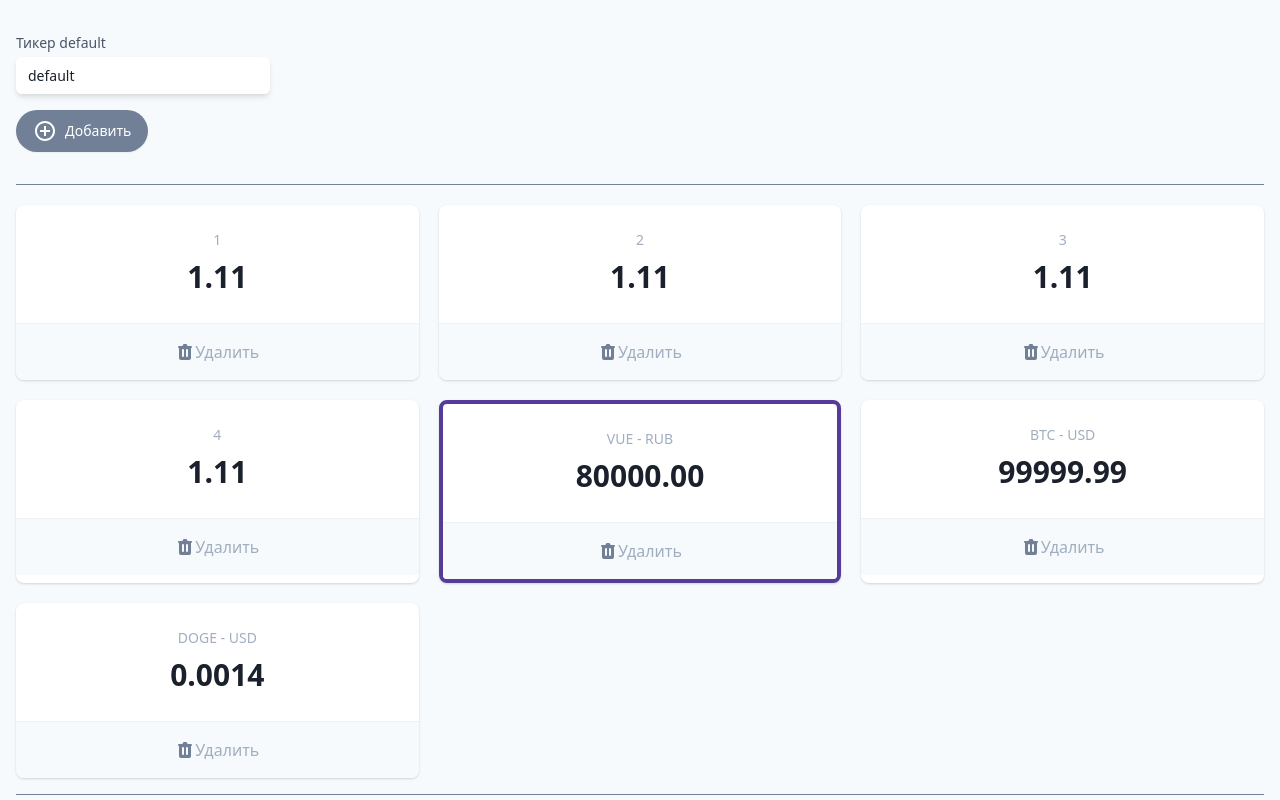
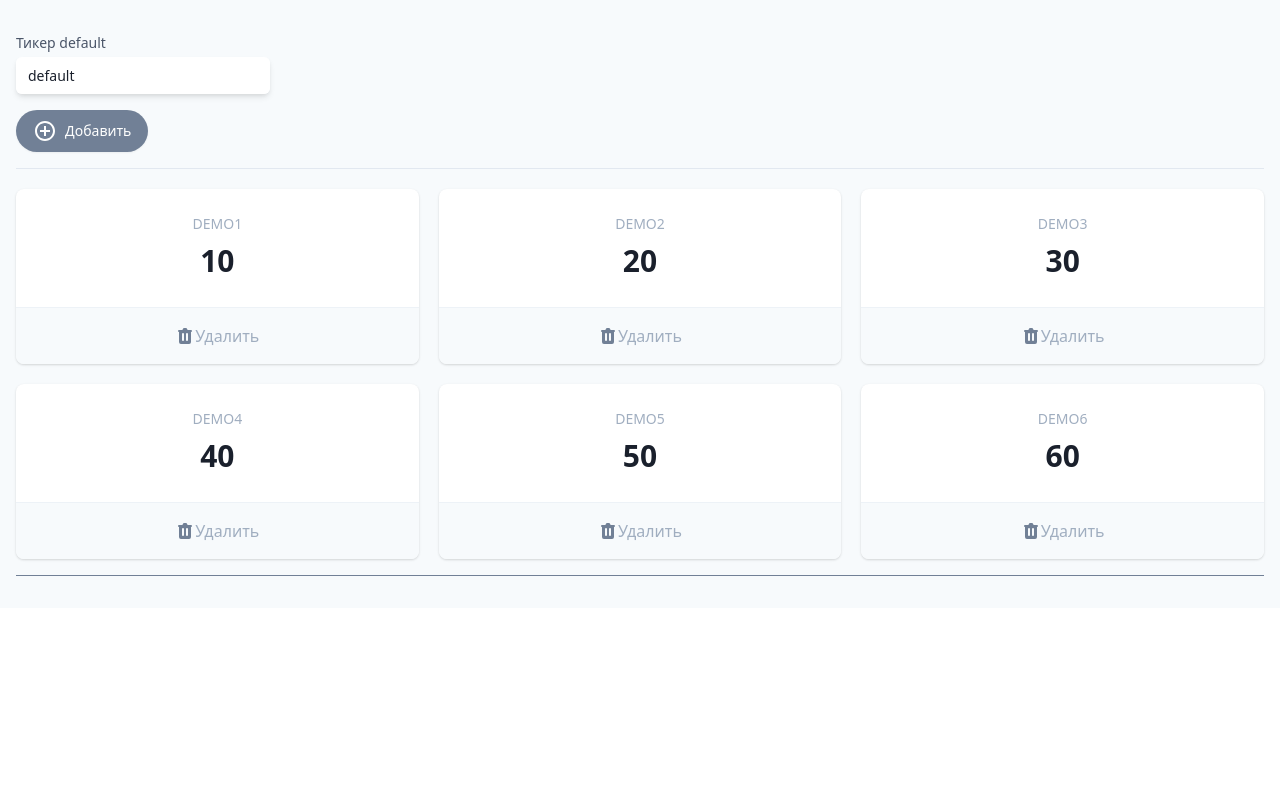
Before and after one commit to vbasoon/Vue-cryptonator, a Vue app: page / in a window 1280 px wide. Shown: the top 800 px of the page. Built offline with nearby package versions, Linux system fonts and the light colour scheme.

Commit message:
fire has begin 2

```diff
--- a/src/App.vue
+++ b/src/App.vue
@@ -45,24 +45,30 @@
             Добавить
           </button>
         </section>
+      <template v-if="tickers.length">
+        <hr vclass="w-full border-t border-gray-600 my-4" />
 
-        <hr class="w-full border-t border-gray-600 my-4" />
         <dl class="mt-5 grid grid-cols-1 gap-5 sm:grid-cols-3">
           <div
           v-for="t in tickers"
-          :key="t"
+          :key="t.name"
+          @click="sell = t"
+          :class="{
+            'border-4': sell === t
+          }"
             class="bg-white overflow-hidden shadow rounded-lg border-purple-800 border-solid cursor-pointer"
           >
             <div class="px-4 py-5 sm:p-6 text-center">
               <dt class="text-sm font-medium text-gray-500 truncate">
-                {{t}}
+                {{t.name}}
               </dt>
               <dd class="mt-1 text-3xl font-semibold text-gray-900">
-                1.11
+                {{t.price}}
               </dd>
             </div>
             <div class="w-full border-t border-gray-200"></div>
             <button
+              @click.stop="remove(t)"
               class="flex items-center justify-center font-medium w-full bg-gray-100 px-4 py-4 sm:px-6 text-md text-gray-500 hover:text-gray-600 hover:bg-gray-200 hover:opacity-20 transition-all focus:outline-none"
             >
               <svg
@@ -80,101 +86,13 @@
               >Удалить
             </button>
           </div>
-          <div
-            class="bg-white overflow-hidden shadow rounded-lg border-purple-800 border-solid border-4 cursor-pointer"
-          >
-            <div class="px-4 py-5 sm:p-6 text-center">
-              <dt class="text-sm font-medium text-gray-500 truncate">
-                VUE - RUB
-              </dt>
-              <dd class="mt-1 text-3xl font-semibold text-gray-900">
-                80000.00
-              </dd>
-            </div>
-            <div class="w-full border-t border-gray-200"></div>
-            <button
-              class="flex items-center justify-center font-medium w-full bg-gray-100 px-4 py-4 sm:px-6 text-md text-gray-500 hover:text-gray-600 hover:bg-gray-200 hover:opacity-20 transition-all focus:outline-none"
-            >
-              <svg
-                class="h-5 w-5"
-                xmlns="http://www.w3.org/2000/svg"
-                viewBox="0 0 20 20"
-                fill="#718096"
-                aria-hidden="true"
-              >
-                <path
-                  fill-rule="evenodd"
-                  d="M9 2a1 1 0 00-.894.553L7.382 4H4a1 1 0 000 2v10a2 2 0 002 2h8a2 2 0 002-2V6a1 1 0 100-2h-3.382l-.724-1.447A1 1 0 0011 2H9zM7 8a1 1 0 012 0v6a1 1 0 11-2 0V8zm5-1a1 1 0 00-1 1v6a1 1 0 102 0V8a1 1 0 00-1-1z"
-                  clip-rule="evenodd"
-                ></path></svg
-              >Удалить
-            </button>
-          </div>
-          <div
-            class="bg-white overflow-hidden shadow rounded-lg border-purple-800 border-solid cursor-pointer"
-          >
-            <div class="px-4 py-5 sm:p-6 text-center">
-              <dt class="text-sm font-medium text-gray-500 truncate">
-                BTC - USD
-              </dt>
-              <dd class="mt-1 text-3xl font-semibold text-gray-900">
-                99999.99
-              </dd>
-            </div>
-            <div class="w-full border-t border-gray-200"></div>
-            <button
-              class="flex items-center justify-center font-medium w-full bg-gray-100 px-4 py-4 sm:px-6 text-md text-gray-500 hover:text-gray-600 hover:bg-gray-200 hover:opacity-20 transition-all focus:outline-none"
-            >
-              <svg
-                class="h-5 w-5"
-                xmlns="http://www.w3.org/2000/svg"
-                viewBox="0 0 20 20"
-                fill="#718096"
-                aria-hidden="true"
-              >
-                <path
-                  fill-rule="evenodd"
-                  d="M9 2a1 1 0 00-.894.553L7.382 4H4a1 1 0 000 2v10a2 2 0 002 2h8a2 2 0 002-2V6a1 1 0 100-2h-3.382l-.724-1.447A1 1 0 0011 2H9zM7 8a1 1 0 012 0v6a1 1 0 11-2 0V8zm5-1a1 1 0 00-1 1v6a1 1 0 102 0V8a1 1 0 00-1-1z"
-                  clip-rule="evenodd"
-                ></path></svg
-              >Удалить
-            </button>
-          </div>
-          <div
-            class="bg-white overflow-hidden shadow rounded-lg border-purple-800 border-solid cursor-pointer"
-          >
-            <div class="px-4 py-5 sm:p-6 text-center">
-              <dt class="text-sm font-medium text-gray-500 truncate">
-                DOGE - USD
-              </dt>
-              <dd class="mt-1 text-3xl font-semibold text-gray-900">
-                0.0014
-              </dd>
-            </div>
-            <div class="w-full border-t border-gray-200"></div>
-            <button
-              class="flex items-center justify-center font-medium w-full bg-gray-100 px-4 py-4 sm:px-6 text-md text-gray-500 hover:text-gray-600 hover:bg-gray-200 hover:opacity-20 transition-all focus:outline-none"
-            >
-              <svg
-                class="h-5 w-5"
-                xmlns="http://www.w3.org/2000/svg"
-                viewBox="0 0 20 20"
-                fill="#718096"
-                aria-hidden="true"
-              >
-                <path
-                  fill-rule="evenodd"
-                  d="M9 2a1 1 0 00-.894.553L7.382 4H4a1 1 0 000 2v10a2 2 0 002 2h8a2 2 0 002-2V6a1 1 0 100-2h-3.382l-.724-1.447A1 1 0 0011 2H9zM7 8a1 1 0 012 0v6a1 1 0 11-2 0V8zm5-1a1 1 0 00-1 1v6a1 1 0 102 0V8a1 1 0 00-1-1z"
-                  clip-rule="evenodd"
-                ></path></svg
-              >Удалить
-            </button>
-          </div>
+
         </dl>
         <hr class="w-full border-t border-gray-600 my-4" />
-        <section class="relative">
+        </template>
+        <section v-if="sell" class="relative">
           <h3 class="text-lg leading-6 font-medium text-gray-900 my-8">
-            VUE - USD
+            {{sell.name}} - USD
           </h3>
           <div class="flex items-end border-gray-600 border-b border-l h-64">
             <div class="bg-purple-800 border w-10 h-24"></div>
@@ -182,7 +100,11 @@
             <div class="bg-purple-800 border w-10 h-48"></div>
             <div class="bg-purple-800 border w-10 h-16"></div>
           </div>
-          <button type="button" class="absolute top-0 right-0">
+          <button
+              @click="sell=null"
+              type="button"
+              class="absolute top-0 right-0"
+          >
             <svg
               xmlns="http://www.w3.org/2000/svg"
               xmlns:xlink="http://www.w3.org/1999/xlink"
@@ -218,15 +140,35 @@ export default {
   data() {
     return{
       ticker: "default",
-      tickers: ['1','2','3','4']
-    }
+      tickers: [
+        {name: 'DEMO1', price: '10'},
+        {name: 'DEMO2', price: '20'},
+        {name: 'DEMO3', price: '30'},
+        {name: 'DEMO4', price: '40'},
+        {name: 'DEMO5', price: '50'},
+        {name: 'DEMO6', price: '60'}
+      ],
+      sell: null
+    };
   },
+
   methods: {
-    add(evt){
-      alert(evt.key);
-    }
+    add(){
+      const newTicker={
+        name:this.ticker,
+        price:"-",
+        };
+
+      this.tickers.push(newTicker);
+      this.ticker = null;
+    },
+
+    remove(tickerToRemove){
+      this.tickers=this.tickers.filter(t => t !== tickerToRemove);
+    },
   }
 };
+
 </script>
 
 <style src="./app.css">
```
